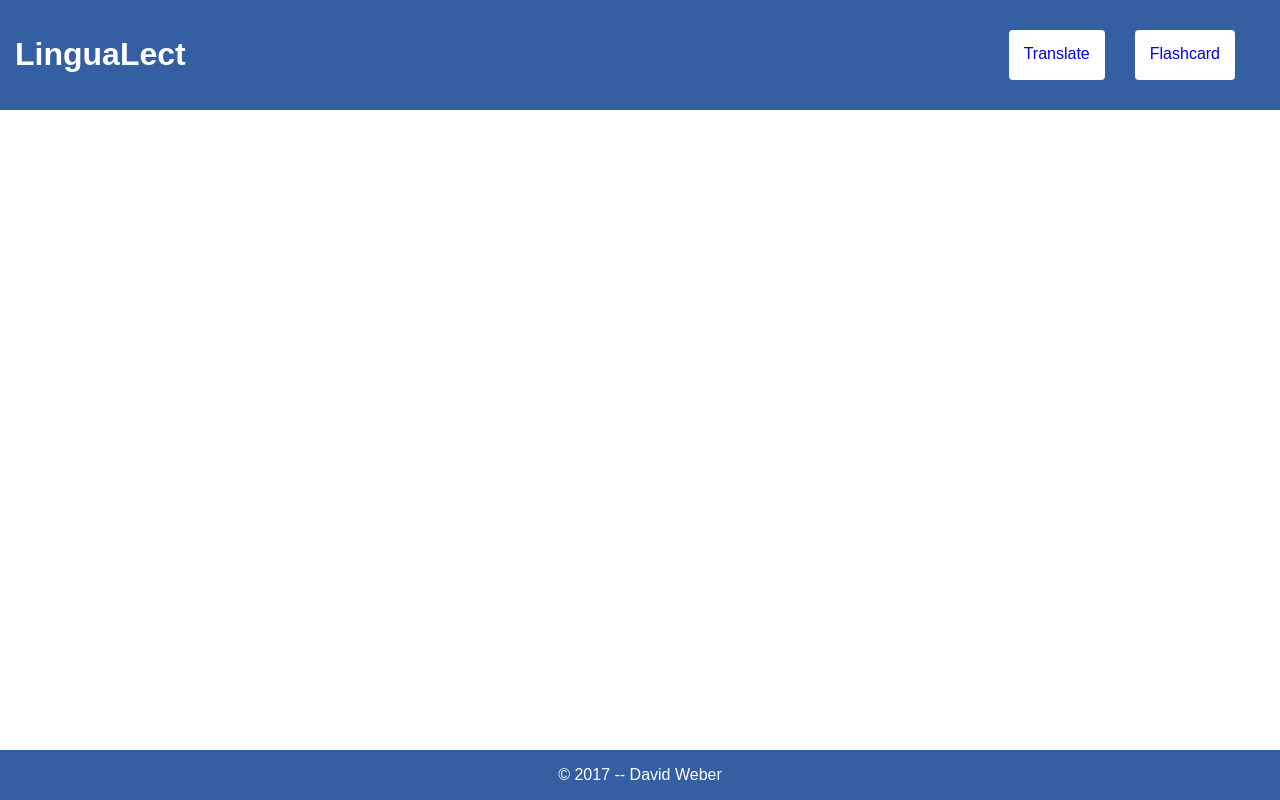
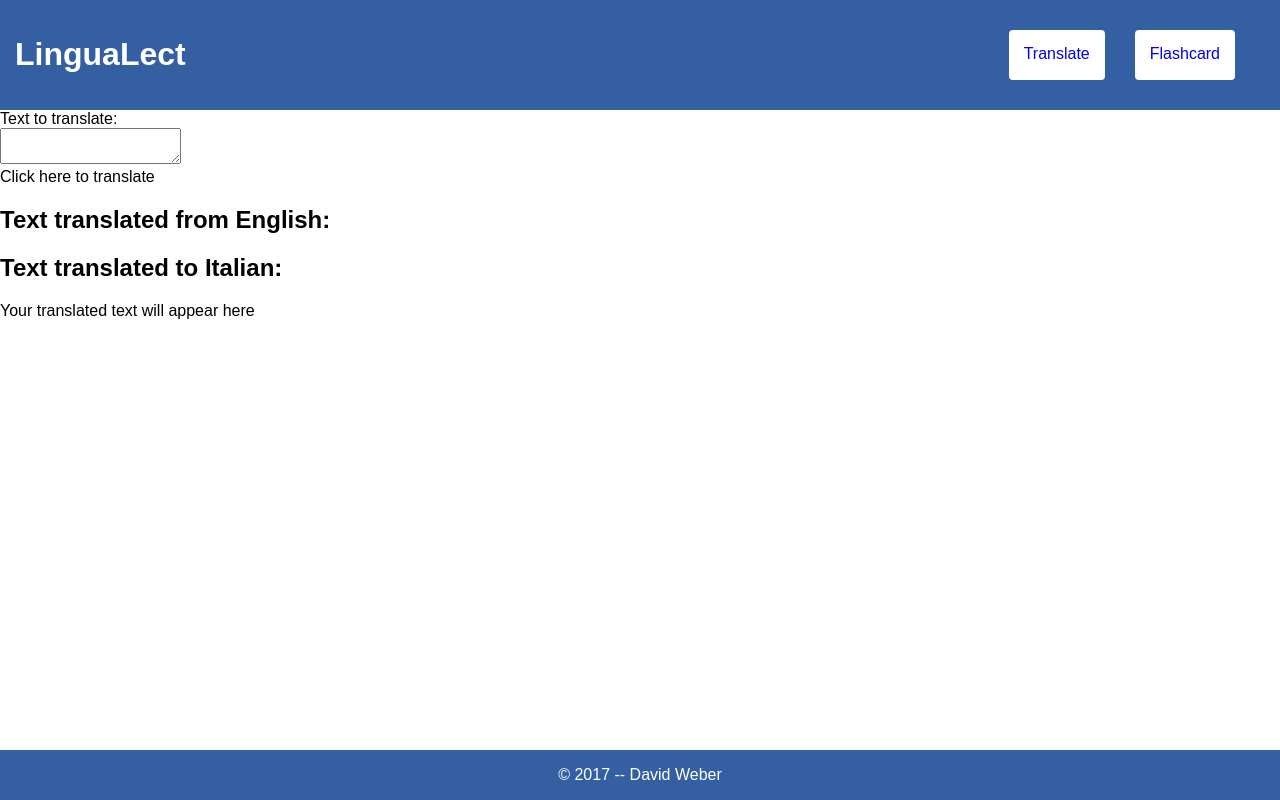
Before and after one commit to dweb1/LinguaLect, a React (Create React App) app in the folder client/: page /translate in a window 1280 px wide. Built offline with nearby package versions, Linux system fonts and the light colour scheme.

Commit message:
Added translate functionality to app

```diff
--- a/client/src/App.js
+++ b/client/src/App.js
@@ -3,6 +3,7 @@ import { BrowserRouter as Router, Route, Link } from "react-router-dom";
 import CategoryList from './components/CategoryList';
 import { parseString } from 'xml2js'
 import Flashcard from "./components/Flashcard";
+import TranslatePage from "./components/TranslatePage";
 import styled from 'styled-components';
 import axios from 'axios'
 
@@ -68,7 +69,9 @@ class App extends Component {
           to_language_code: "it",
           to_language_name: "Italian",
           from_language_code: "en",
-          from_language_name: "English"
+          from_language_name: "English",
+          text_translated: null,
+          textEntered: null
         },
         categories: [],
         flashcard: {
@@ -90,6 +93,31 @@ class App extends Component {
         this.setState({error});
     }
   }
+
+  _translateText = async () => {
+    const textEntered = document.getElementById("textEntered").value;
+    const newState = {...this.state}
+    newState.languages.textEntered = textEntered
+    this.setState(newState)
+    try {
+        let authToken = await axios.post('https://api.cognitive.microsoft.com/sts/v1.0/issueToken', {}, {
+          headers: {'Ocp-Apim-Subscription-Key': '249fcfda00204d70855549cad0545a72'}})
+        authToken = `Bearer ${authToken.data}`;
+        let res = await axios.get(`http://api.microsofttranslator.com/V2/Http.svc/Translate?text=${textEntered}&from=${this.state.languages.from_language_code}&to=${this.state.languages.to_language_code}`, {
+          params: {
+            'appid': authToken
+          },
+        })
+        var xml = res.data
+        parseString(xml, (err, result) => {
+          const newState = {...this.state}
+          newState.languages.text_translated = result.string._
+          this.setState(newState)
+        });
+      } catch (error){
+        this.setState({error})
+      }
+    }
 
   _translateMainWord = async () => {
     try {
@@ -141,6 +169,10 @@ class App extends Component {
     <CategoryList fetchCategories={this._fetchCategories} fetchSpecificCategory={this._fetchSpecificCategoryClicked} state={this.state} />
   )
 
+  const TranslatePageComponent = () => (
+    <TranslatePage translateText={this._translateText} state={this.state} />
+  )
+
     return (
       <Router>
         <div className="App">
@@ -162,6 +194,8 @@ class App extends Component {
           <Route exact path="/selectLanguage" />
           <Route exact path="/categories" render={CategoryListComponent} />
           <Route exact path="/categories/:category_id/flashcards" render={FlashcardComponent} />
+          <Route exact path="/translate" render={TranslatePageComponent} />
+
         <Footer>© 2017 -- David Weber</Footer>
         </div>
       </Router>
--- /dev/null
+++ b/client/src/components/TextToTranslate.js
@@ -0,0 +1,24 @@
+import React  from 'react';
+import axios from 'axios';
+import { parseString } from 'xml2js'
+
+const TextToTranslate = (props) => {
+
+    const handleClick = (e) => {
+        e.preventDefault();
+        props.translateText();
+      };
+
+    return (
+        <div>
+            <form method="get">
+                <label>Text to translate:</label> <br/>
+                <textarea id="textEntered" name="userText" />
+                <div onClick={handleClick}>Click here to translate</div>
+            </form>
+        </div>
+    )
+}
+
+
+export default TextToTranslate;
--- /dev/null
+++ b/client/src/components/TranslatePage.js
@@ -0,0 +1,17 @@
+import React from 'react';
+import TextToTranslate from './TextToTranslate'
+import TranslatedText from './TranslatedText'
+
+const TranslatePage = (props) => {
+    return (
+        <div>
+            <TextToTranslate translateText={props.translateText} />
+            <h2>Text translated from {props.state.languages.from_language_name}:</h2>
+            {props.state.languages.textEntered !== null ? <p> {props.state.languages.textEntered}</p> : null}
+            <h2>Text translated to {props.state.languages.to_language_name}:</h2>
+            <TranslatedText translatedText={props.state.languages.text_translated}/>
+        </div>
+    );
+};
+
+export default TranslatePage;
--- /dev/null
+++ b/client/src/components/TranslatedText.js
@@ -0,0 +1,11 @@
+import React from 'react';
+
+const TranslatedText = (props) => {
+    return (
+        <div>
+            {props.translatedText !== null ? <p> {props.translatedText}</p> : <p>Your translated text will appear here</p>}
+        </div>
+    );
+};
+
+export default TranslatedText;
```
